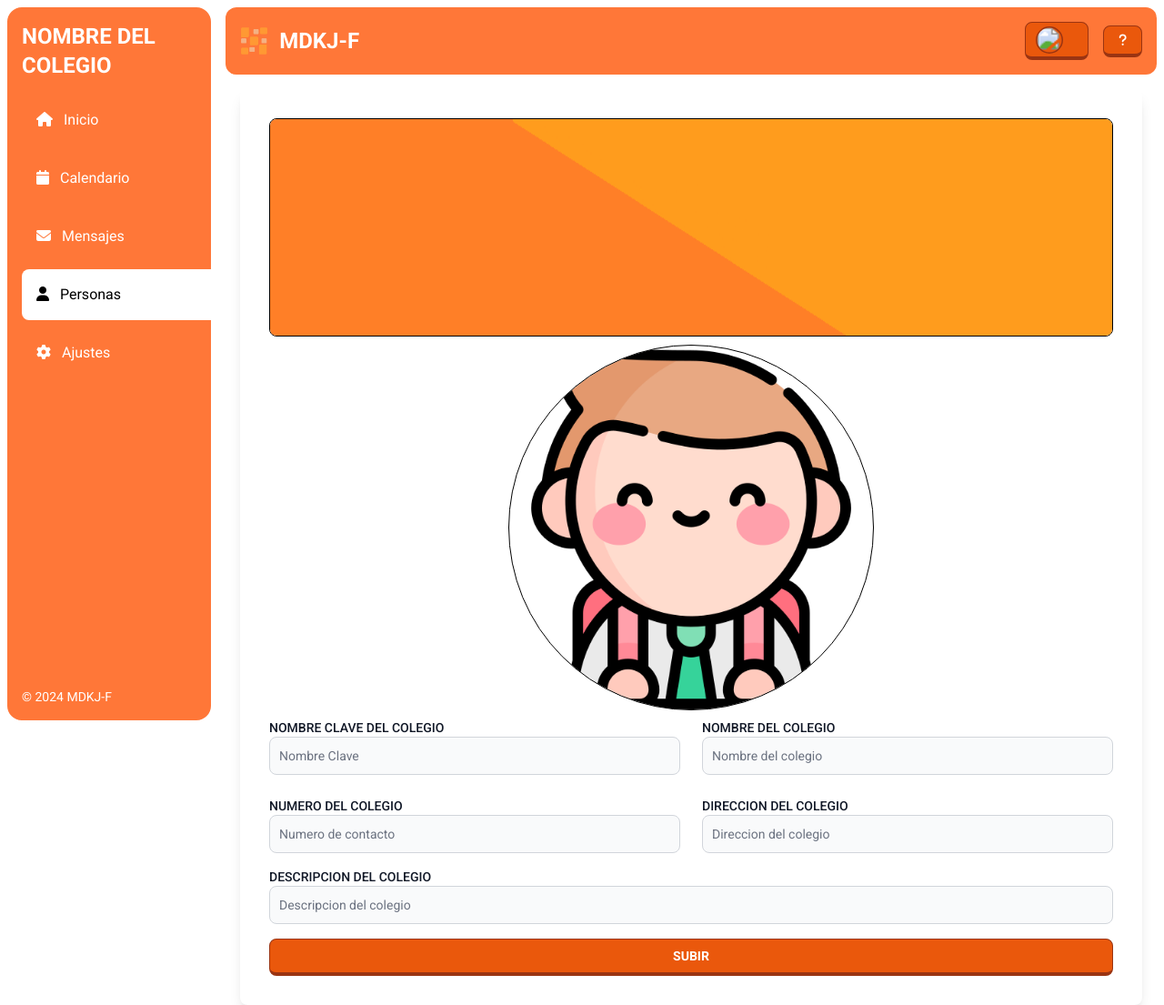
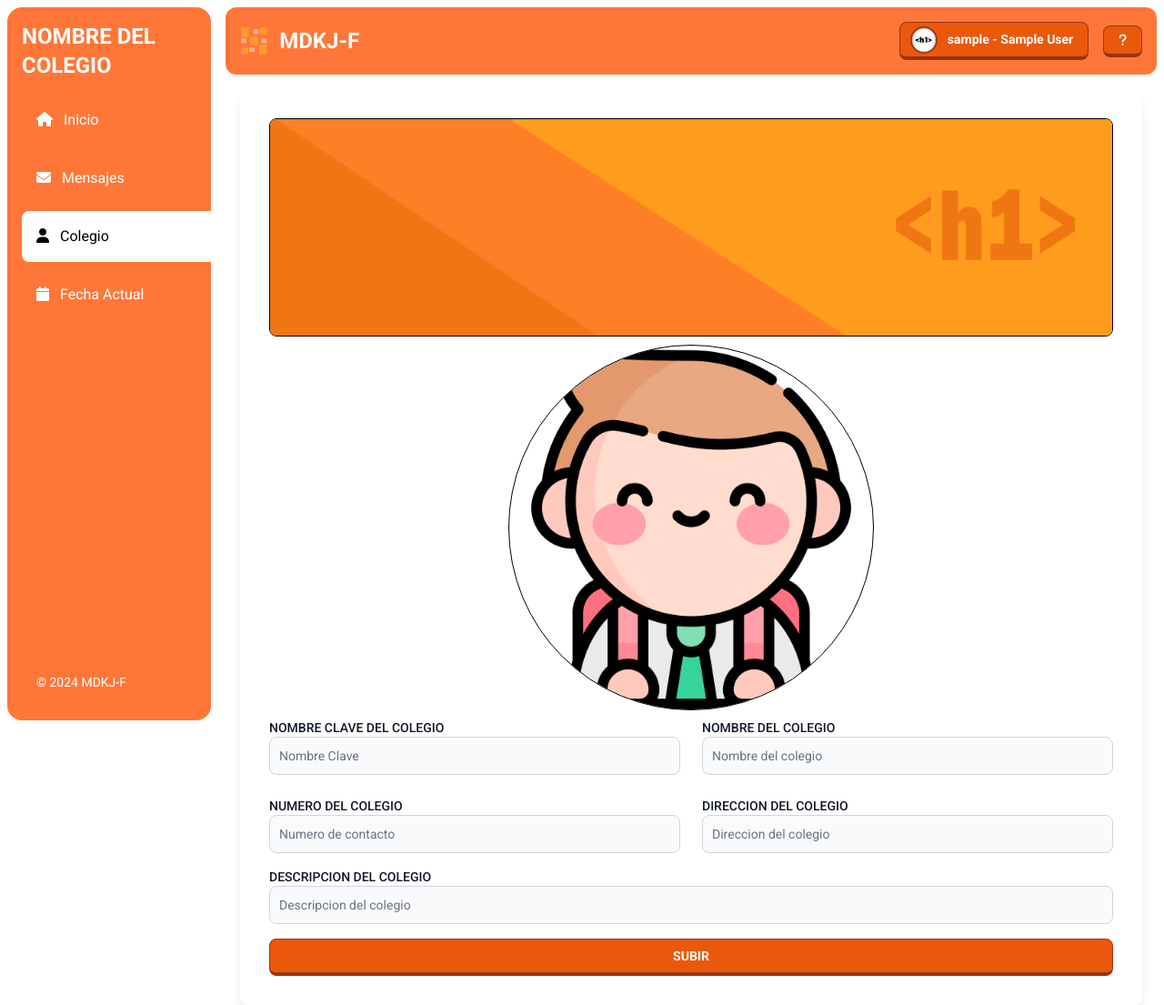
Before and after one commit to titooDiaz/PANEL-PARA-COLEGIOS, a Django app: page /users/colegios/ in a window 1280 px wide. Shown: the whole page at 91% size. Run offline with Django 4.2, Linux system fonts and the light colour scheme; a user stored in the database is signed in; data comes from the database, SQL or seed files in the repository; both versions use the stored data as it was before the commit; tables that the repository leaves empty hold one stand-in row (values such as "Sample post"); style sheets or scripts are compiled from the project's sources; some libraries are stand-ins or nearby versions.

Commit message:
Super administradores

```diff
--- a/colegio/core/settings.py
+++ b/colegio/core/settings.py
@@ -107,7 +107,7 @@ TEMPLATES = [
 DATABASES = {
     'default': {
         'ENGINE': 'django.db.backends.sqlite3',
-        'NAME': BASE_DIR / 'PanelParaColegios.sqlite3',
+        'NAME': BASE_DIR / 'PanelParaColegiosMKDJF.sqlite3',
     }
 }
 
--- /dev/null
+++ b/colegio/templates/aside/aside_plus.html
@@ -0,0 +1,63 @@
+<!DOCTYPE html> <!--EVITAR INUSUALIDADADES EN EL NAVEGADOR-->
+{% load static %}
+    <div class="w-full bg-[#ff7738] rounded-xl bg-no-repeat">
+      <div class="max-w-screen-xl flex flex-wrap items-center justify-between mx-auto p-4">
+        <div class="flex items-center justify-center w-full mb-4 lg:mb-0 lg:w-auto">
+          <a href="#" class="flex items-center">
+              <img src="{% static 'img/logo.png' %}" class="h-8 mr-3" alt="MDKJ-F" />
+              <span class="self-center text-2xl font-semibold whitespace-nowrap text-white">MDKJ-F</span>
+          </a>
+      </div>
+      <div class="flex flex-wrap items-center justify-between w-full lg:w-auto">
+
+      <div class="flex items-center mr-4">
+        <div>
+            <button type="button"  id="user-menu-button"
+            class="myButton block py-2 font-semibold text-sm text-white px-4 rounded-lg bg-orange-600 border-l border-r border-t border-4 border-orange-800 transition duration-300 ease-in-out focus:border focus:mt-1">
+              <img class="w-5 h-5 scale-150 rounded-full border border-orange-800 inline-block mr-4" src="{% static 'img/h1.png' %}" alt="user photo">{{ request.user.username }} - {{ request.user.customusergestor.first_name }} {{ request.user.customusergestor.last_name }}
+            </button>
+
+
+            <div class="z-50 hidden mt-2 text-base list-none bg-white divide-y divide-gray-100 rounded-lg shadow" id="user-dropdown">
+              <div class="px-4 py-3">
+                <span class="block text-sm text-gray-900 ">* Super Administrador *</span>
+                <span class="block text-sm  text-gray-500 truncate ">{{ request.user.email }}</span>
+              </div>
+              <ul class="py-2" aria-labelledby="user-menu-button">
+                <li>
+                  <a href="#" class="block px-4 py-2 text-sm text-gray-700 hover:bg-gray-100">Perfil</a>
+                </li>
+                <li>
+                  <a href="#" class="block px-4 py-2 text-sm text-gray-700 hover:bg-gray-100">Ajustes</a>
+                </li>
+                <li>
+                  <a href="#" class="block px-4 py-2 text-sm text-gray-700 hover:bg-gray-100">Ayuda</a>
+                </li>
+                <li>
+                    <a id="mostrarVentana" class="cursor-pointer block px-4 py-2 text-sm text-gray-700 hover:bg-gray-100">
+                        salir
+                    </a>
+                    {% include 'aside/salir.html' %}
+                </li>
+              </ul>
+            </div>
+          </div>
+        </div>
+
+
+          <button
+            onclick="onToggleMenu(this)"
+            type="button"
+            class="lg:hidden items-center myButton block py-2 font-semibold text-sm text-white px-4 rounded-lg bg-orange-600 border-l border-r border-t border-4 border-orange-800 hover:scale-105 transition duration-300 ease-in-out focus:border focus:mt-1">
+            <i class="fas fa-bars"></i>
+          </button>
+
+          <button
+            type="button"
+            class="hidden lg:flex items-center myButton p-2 font-semibold text-sm text-white px-4 rounded-lg bg-orange-600 border-l border-r border-t border-4 border-orange-800 hover:scale-105 transition duration-300 ease-in-out focus:border focus:mt-1">
+            <i class="fas fa-question text-md"></i>
+          </button>
+      </div>
+      </div>
+    </div>
+<script src="{% static 'js/aside.js' %}"></script>
--- a/colegio/templates/base.html
+++ b/colegio/templates/base.html
@@ -110,6 +110,9 @@
             {% if vista == 'gestor' %}
                 {% include 'nav/nav_gestor.html' %}
             {% endif %}
+            {% if vista == 'plus' %}
+                {% include 'nav/nav_plus.html' %}
+            {% endif %}
             {% if vista == 'estudiante' %}
                 {% include 'nav/nav_estudiante.html' %}
             {% endif %}
@@ -120,6 +123,11 @@
                 {% if vista == 'gestor' %}
                     {% include 'aside/aside_gestor.html' %}
                 {% endif %}
+
+                {% if vista == 'plus' %}
+                    {% include 'aside/aside_plus.html' %}
+                {% endif %}
+
                 {% if vista == 'estudiante' %}
                     {% include 'aside/aside_estudiante.html' %}
                 {% endif %}
--- /dev/null
+++ b/colegio/templates/nav/nav_plus.html
@@ -0,0 +1,100 @@
+{% load static %}
+<!-- Navbar Lateral -->
+<aside id="NavBar" class="z-40 mov bg-[#ff7738] text-white w-60 lg:flex lg:flex-col fixed h-full overflow-y-auto rounded-3xl border-8 border-white bg-no-repeat">
+    <!-- Logo -->
+    <div class="p-4 text-2xl font-semibold">NOMBRE DEL COLEGIO</div>
+
+    <!-- Menú de Navegación -->
+    <nav class="flex-1">
+        <ul class="space-y-2 ml-4">
+          {% if abierto == 'inicio' %}
+            <li class="bg-white text-black rounded-l-lg">
+                <a href="{% url 'BoardAlumno' %}" class="block p-4 transition duration-300 rounded-lg">
+                    <i class="fas fa-home mr-2"></i> Inicio
+                </a>
+            </li>
+          {% else %}
+            <li>
+                <a href="{% url 'BoardAlumno' %}" class="block hover:bg-gray-700 p-4 transition duration-300 rounded-lg">
+                    <i class="fas fa-home mr-2"></i> Inicio
+                </a>
+            </li>
+          {% endif %}
+
+          {% if abierto == 'mensajes' %}
+            <li class="bg-white text-black rounded-l-lg">
+                <a href="{% url 'MensajesAlumno' %}" class="block p-4 transition duration-300 rounded-lg">
+                  <i class="fas fa-envelope mr-2"></i> Mensajes
+                </a>
+            </li>
+          {% else %}
+            <li>
+                <a href="{% url 'MensajesAlumno' %}" class="block p-4 hover:bg-gray-700 transition duration-300 rounded-lg">
+                  <i class="fas fa-envelope mr-2"></i> Mensajes
+                </a>
+            </li>
+          {% endif %}
+
+          {% if abierto == 'colegio' %}
+            <li class="bg-white text-black rounded-l-lg">
+                <a href="{% url 'PersonasAlumno' %}" class="block p-4 transition duration-300 rounded-lg">
+                  <i class="fas fa-user mr-2"></i> Colegio
+                </a>
+            </li>
+          {% else %}
+            <li>
+                <a href="{% url 'PersonasAlumno' %}" class="block p-4 hover:bg-gray-700 transition duration-300 rounded-lg">
+                  <i class="fas fa-user mr-2"></i> Colegio
+                </a>
+            </li>
+          {% endif %}
+
+          {% if abierto == 'fecha' %}
+          <li class="bg-white text-black rounded-l-lg">
+              <a href="{% url 'CalendarioAlumno' %}" class="block p-4 transition duration-300 rounded-lg">
+                <i class="fas fa-calendar mr-2"></i> Fecha Actual
+              </a>
+          </li>
+        {% else %}
+          <li>
+              <a href="{% url 'CalendarioAlumno' %}" class="block p-4 hover:bg-gray-700 transition duration-300 rounded-lg">
+                <i class="fas fa-calendar mr-2"></i> Fecha Actual
+              </a>
+          </li>
+        {% endif %}
+
+        </ul>
+    </nav>
+
+    <script>
+        const Navbar = document.getElementById('NavBar');
+        const Boton_navegador = document.getElementById('BotonNav');
+        function onToggleMenu(e){
+         Navbar.classList.toggle('mov');
+        }
+    </script>
+    <style>
+      @media (min-width: 0px) {
+        #NavBar.mov {
+          transform: translateX(-100%);
+        }
+        #NavBar {
+          transition: transform 0.3s ease-in-out;
+        }
+       }
+
+       @media (min-width: 1024px) {
+        #NavBar.mov {
+          transform: translateX(0%);
+        }
+        }
+    </style>
+
+    <!-- Pie de Página del Navbar -->
+    <footer class="p-4 text-sm text-white">
+      <footer class="p-4 text-sm text-white">
+        © <span id="yearAndText"></span>
+    </footer>
+    </footer>
+</aside>
+<script src="{% static 'js/year.js' %}"></script>
--- a/colegio/users/views.py
+++ b/colegio/users/views.py
@@ -27,8 +27,8 @@ class GestionColegios(View):
     def get(self, request):
         colegios = Colegio.objects.all()
         form = ColegioForm()
-        vista = 'gestor'
-        abierto='personas'
+        vista = 'plus'
+        abierto='colegio'
         context = {
             'form': form,
             'vista': vista,
```
Also changed, not shown: colegio/PanelParaColegios.sqlite3 (deleted), colegio/media/colegiosBanner/banner.png, colegio/static/img/colegios/banner.png, colegio/static/img/h1.png (added), 1 other file.
